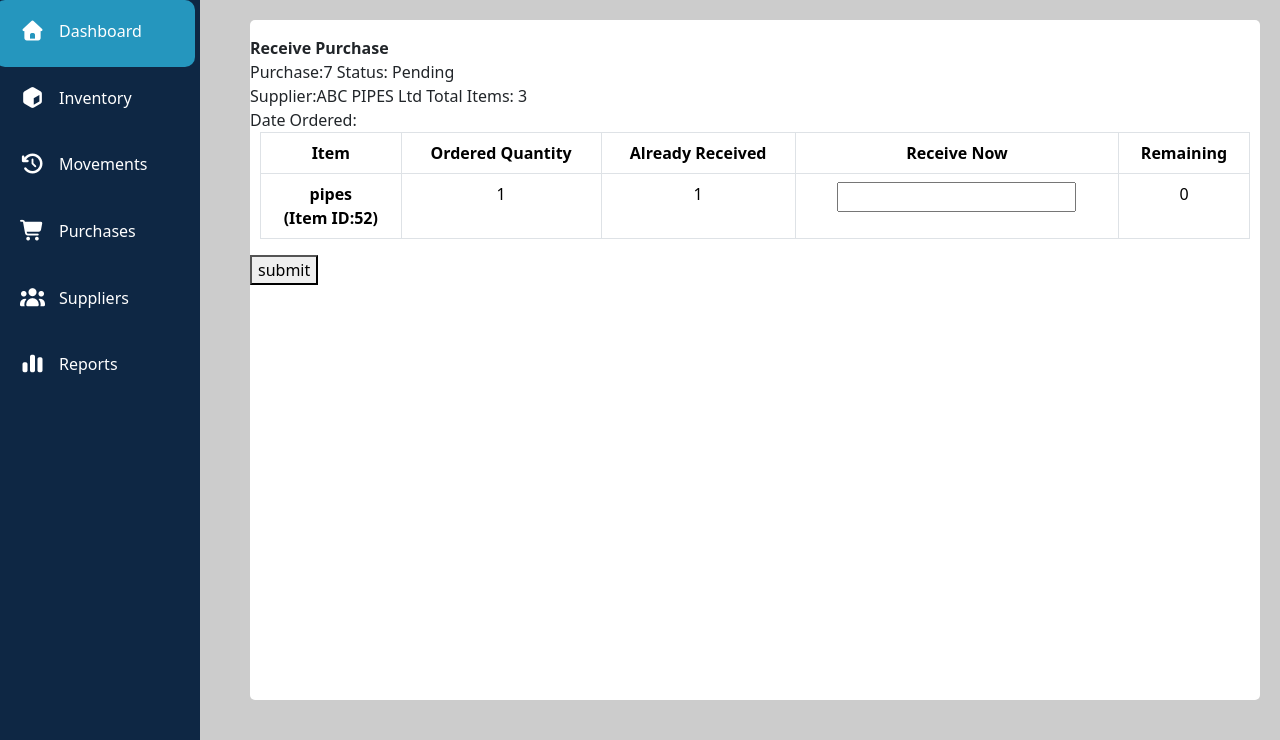
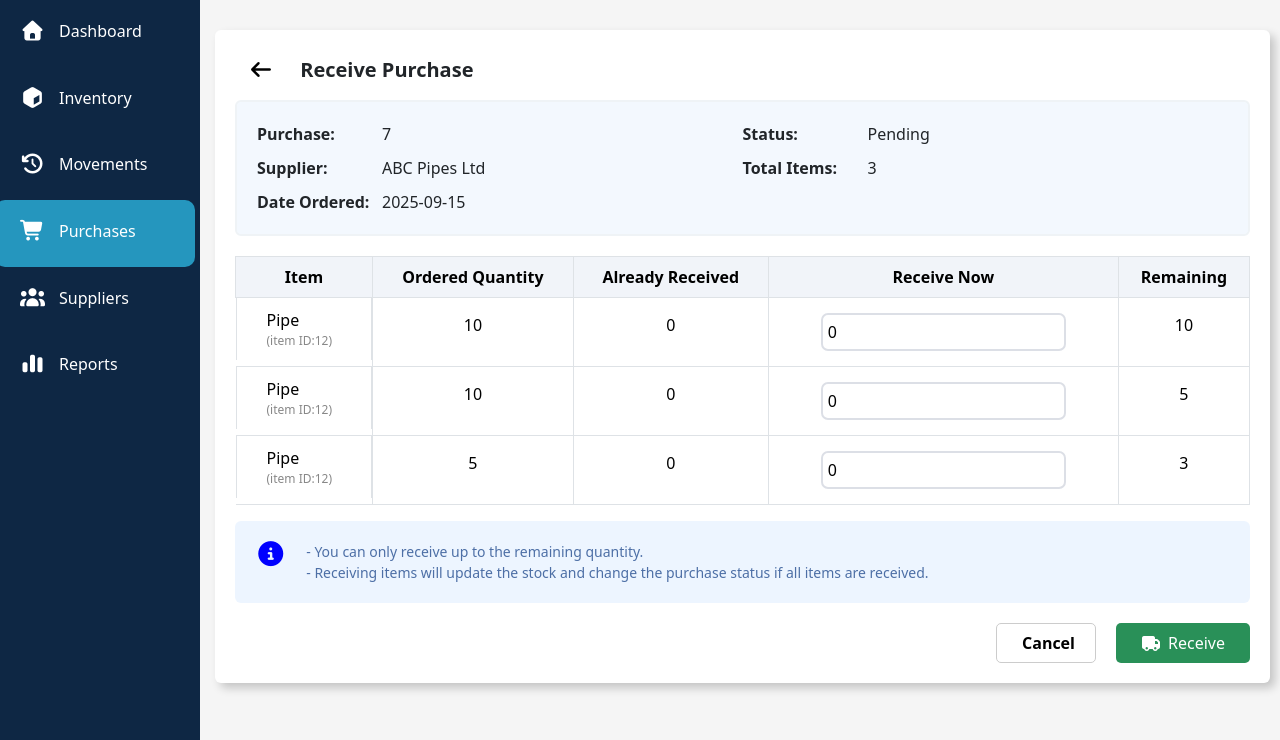
Before and after one commit to MASAWE123/kinyathena-inventory-system, a Django app: page /receive/55 in a window 1280 px wide. Shown: the part 60-800 px from the top of the page. Run offline with Django 4.2, Linux system fonts and the light colour scheme; data comes from the database, SQL or seed files in the repository.

Commit message:
add purchase_receivePage

```diff
--- a/main/templates/main/navbar.html
+++ b/main/templates/main/navbar.html
@@ -111,7 +111,7 @@ a{
  <input type="radio" name="radio" id="stockin"
  {% if request.resolver_match.url_name == 'stockmovements' or request.resolver_match.url_name == 'stockmovements_details'%}checked {% endif %}>
  <input type="radio" name="radio" id="purchases"
- {% if request.resolver_match.url_name == 'purchase' %} checked {% endif %}>
+ {% if request.resolver_match.url_name == 'purchase' or request.resolver_match.url_name == 'receive' %} checked {% endif %}>
  <input type="radio" name="radio" id="suppliers">
  <input type="radio" name="radio" id="report">
  <div class="slider"></div>
--- a/main/templates/main/purchase.html
+++ b/main/templates/main/purchase.html
@@ -616,7 +616,7 @@
 
             <td>{{item.items.all.count}}</td>
             <td>
-                <a type="button" class="btn btn-outline-primary" href="#">
+                <a type="button" class="btn btn-outline-primary" href="{% url 'receive' item.id %}">
                  View
                </a>
             </td>
--- /dev/null
+++ b/main/templates/main/purchase_receive.html
@@ -0,0 +1,265 @@
+{% extends 'main/base.html' %}
+{% block content %}
+   <style>
+    html{
+        scrollbar-width: none;
+    }
+    html ::-webkit-scrollbar-{
+        display:none
+    }
+    main{
+        margin: 10px 10px 10px -5px;
+        padding: 20px;
+        background-color: white;
+        box-shadow: 5px 5px 10px rgba(0, 0, 0, 0.2);
+        border-radius: 6px;
+    }
+    .receivePage_title{
+        font-weight: 700;
+        font-size: 20px;
+    }
+    .receivePage_title a{
+        display: inline;
+        margin-right: 10px;
+        padding:11px 20px 11px 5px;
+        border-radius: 50%;
+        transition:all ease 0.3s;
+    }
+    .receivePage_title a:hover{
+        background-color:rgba(144,145,146,0.1);
+    }
+    .receivePage_title a:active{
+        opacity: 0.6;
+    }
+    .receivePage_title i{
+        padding: 10px 11px;
+    }
+
+    .receivePage_title a{
+        text-decoration: none;
+        color: black;
+    }
+    .receivePage_status{
+      display: grid;
+      grid-template-columns: 1fr 1fr;
+      padding: 20px;
+      background-color:rgb(243, 248, 254) ;
+      border: 2px solid rgb(239, 243, 246);
+      border-radius: 6px;
+      margin-top: 10px;
+    }
+    .receivePage_status .firstpart,
+    .receivePage_status .secondpart{
+        display: flex;
+        flex-direction: column;
+        row-gap: 10px;
+    }
+    .receivePage_status .firstpart div,
+    .receivePage_status .secondpart div{
+        display: grid;
+        grid-template-columns: 1fr 1fr;
+        width: 250px;
+    }
+    .receivePage_status .firstpart div span:first-child,
+    .receivePage_status .secondpart div span:first-child{
+        font-weight: bold;
+    }
+    .receivePage_status .firstpart div span:last-child,
+    .receivePage_status .secondpart div span:last-child{
+        font-weight: 530;
+    }
+    .purchase-table{
+        margin-top: 20px;
+    }
+    .purchase-table .table{
+        text-align: center;
+    }
+    .purchase-table .table  .table_header th{
+        background-color: rgb(241, 244, 249);
+    }
+    .purchase-table .table tbody tr .firstrow{
+        display: flex;
+        flex-direction: column;
+        align-items: flex-start;
+        /* padding-left: 10px; */
+        padding: 10px;
+    }
+    .purchase-table .table tbody tr .firstrow span{
+        margin-left: 20px;
+    }
+    .purchase-table .table tbody tr .firstrow span:last-child{
+        font-size: 12px;
+        color: #888;
+    }
+   .table tbody .table-row{
+    padding: 15px;
+   }
+   .table tbody input{
+    border:2px solid rgb(220, 223, 230);
+    padding: 5px;
+    border-radius: 7px;
+    outline: none;
+   }
+   .note{
+    display: flex;
+    align-items: flex-start;
+    background-color: rgb(237, 245, 255);
+    color: rgb(77, 111, 166);
+    padding: 20px;
+    border-radius: 6px;
+   }
+   .note div:last-child{
+    display: flex;
+    flex-direction: column;
+    margin-left: 20px;
+    font-size: 14px;
+   }
+   .note i{
+    font-size: 25px;
+    color: blue;
+   }
+   .cancel_receive_button{
+    display: flex;
+    justify-content: flex-end;
+    margin-top: 20px;
+   }
+   .cancel_receive_button a{
+    text-decoration: none;
+    color: black;
+    display: inline-block;
+    width: 100px;
+    border: 1px solid #ccc;
+    padding: 7px 25px;
+    border-radius: 5px;
+    display: inline-block;
+    margin-right: 20px;
+    cursor: pointer;
+    font-weight: bolder;
+   }
+   .cancel_receive_button button{
+    border: none;
+    color: white;
+    display: flex;
+    align-items: center;
+    border-radius: 5px;
+    cursor: pointer;
+    background-color: rgb(41, 144, 88);
+    padding: 7px 25px;
+    transition: all ease 0.3s;
+   }
+   .cancel_receive_button button:hover{
+      opacity: 0.8;
+   }
+     .cancel_receive_button button:active{
+      opacity: 0.6;
+   }
+   .cancel_receive_button button i{
+     margin-right: 7px;
+   }
+ </style>
+</head>
+<body style="background-color: #f5f5f5;">
+
+ <main>
+    <div class="receivePage_title">
+        <a href="{% url 'purchase' %}"><i class="fa-solid fa-arrow-left"></i></a> Receive Purchase
+    </div>
+    <div class="receivePage_status">
+      <div class="firstpart">
+
+       <div class="purchase_id">
+        <span>Purchase:</span> <span>7</span>
+       </div>
+
+        <div class="supplier">
+        <span>Supplier:</span> <span>ABC Pipes Ltd</span>
+       </div>
+        <div class="date_ordered">
+        <span>Date Ordered:</span> <span>2025-09-15</span>
+       </div>
+
+      </div>
+
+      <div class="secondpart">
+        <div class="status">
+        <span>Status:</span> <span>Pending</span>
+       </div>
+
+        <div class="total_items">
+        <span>Total Items:</span> <span>3</span>
+       </div>
+
+      </div>
+
+
+    </div>
+    <div class="purchase-table">
+        <table class="table table-bordered">
+        <thead>
+            <tr class="table_header">
+            <th scope="col">Item</th>
+            <th scope="col">Ordered Quantity</th>
+            <th scope="col">Already Received</th>
+            <th scope="col">Receive Now</th>
+            <th scope="col">Remaining</th>
+            </tr>
+        </thead>
+        <tbody>
+            <tr>
+            <td scope="row" class="firstrow">
+                <span>Pipe</span>
+                <span>(item ID:12)</span>
+            </td>
+            <td class="table-row">10</td>
+            <td class="table-row">0</td>
+            <td class="table-row">
+                <span><input type="number" value="0" min="0"></span>
+            </td>
+            <td class="table-row">10</td>
+            </tr>
+             <tr>
+            <td scope="row" class="firstrow">
+                <span>Pipe</span>
+                <span>(item ID:12)</span>
+            </td>
+            <td class="table-row">10</td>
+            <td class="table-row">0</td>
+            <td class="table-row">
+                <span><input type="number" value="0" min="0"></span>
+            </td>
+            <td class="table-row">5</td>
+            </tr>
+             <tr>
+            <td scope="row" class="firstrow">
+                <span>Pipe</span>
+                <span>(item ID:12)</span>
+            </td>
+            <td class="table-row">5</td>
+            <td class="table-row">0</td>
+            <td class="table-row">
+                <span><input type="number" value="0" min="0"></span>
+            </td>
+            <td class="table-row">3</td>
+            </tr>
+
+        </tbody>
+        </table>
+    </div>
+    <div class="note">
+        <div>
+            <i class="fa-solid fa-circle-info"></i>
+        </div>
+        <div>
+            <span>- You can only receive up to the remaining quantity.</span>
+             <span>- Receiving items will update the stock and change the purchase status if all items are received.</span>
+        </div>
+    </div>
+    <div class="cancel_receive_button">
+        <a href="{% url 'purchase' %}" class="cancel_button">Cancel</a>
+        <button type="submit">
+            <i class="fa-solid fa-truck"></i>Receive
+        </button>
+    </div>
+ </main>
+
+{% endblock content %}
--- a/main/views.py
+++ b/main/views.py
@@ -142,7 +142,7 @@ def receive(request,purchase_id):
     'purchase':purchase,
     'purchaseItem':purchaseItem,
   }
-  return render(request,'main/receive.html',context)
+  return render(request,'main/purchase_receive.html',context)
 
 def stock(request):
   if request.method == 'POST':
```
Also changed, not shown: main/templates/main/receive_old.html (renamed from main/templates/main/receive.html).
